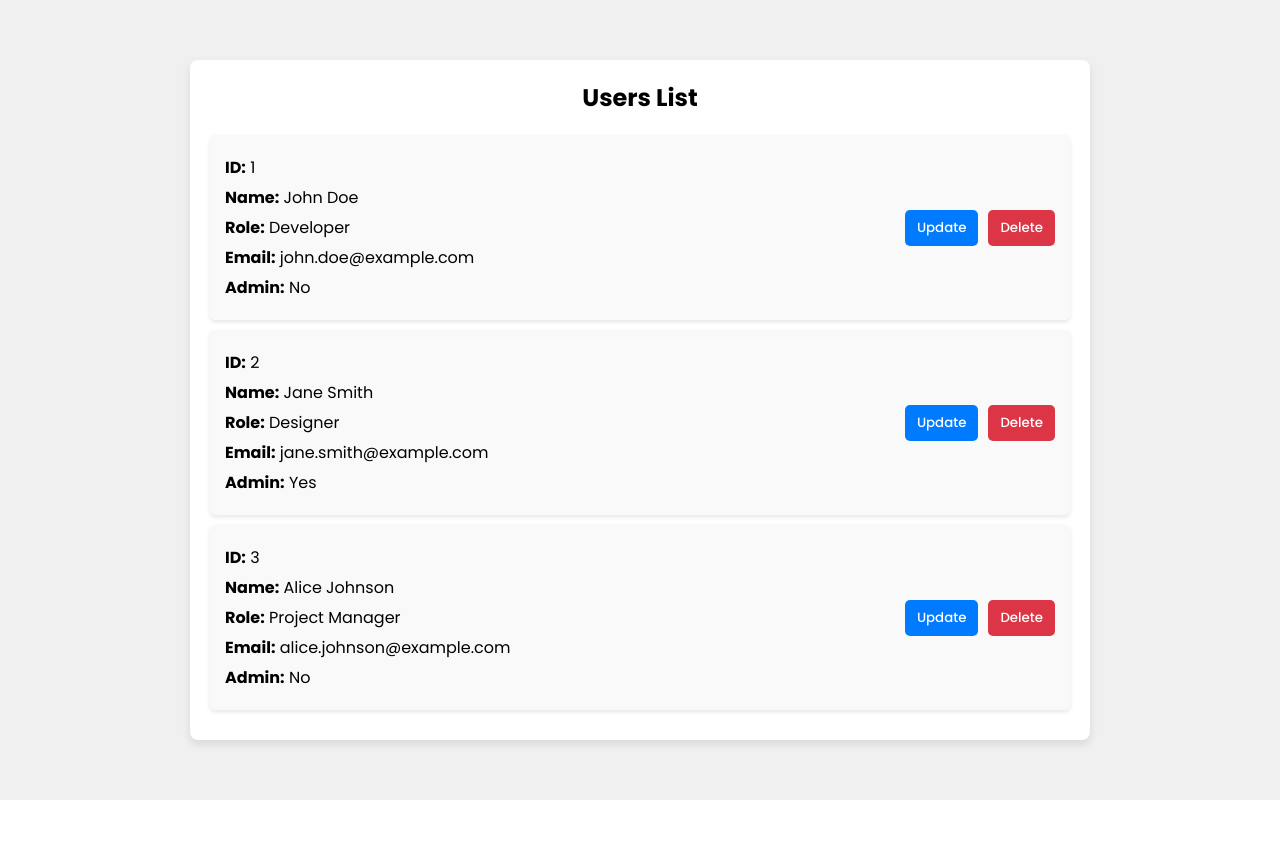
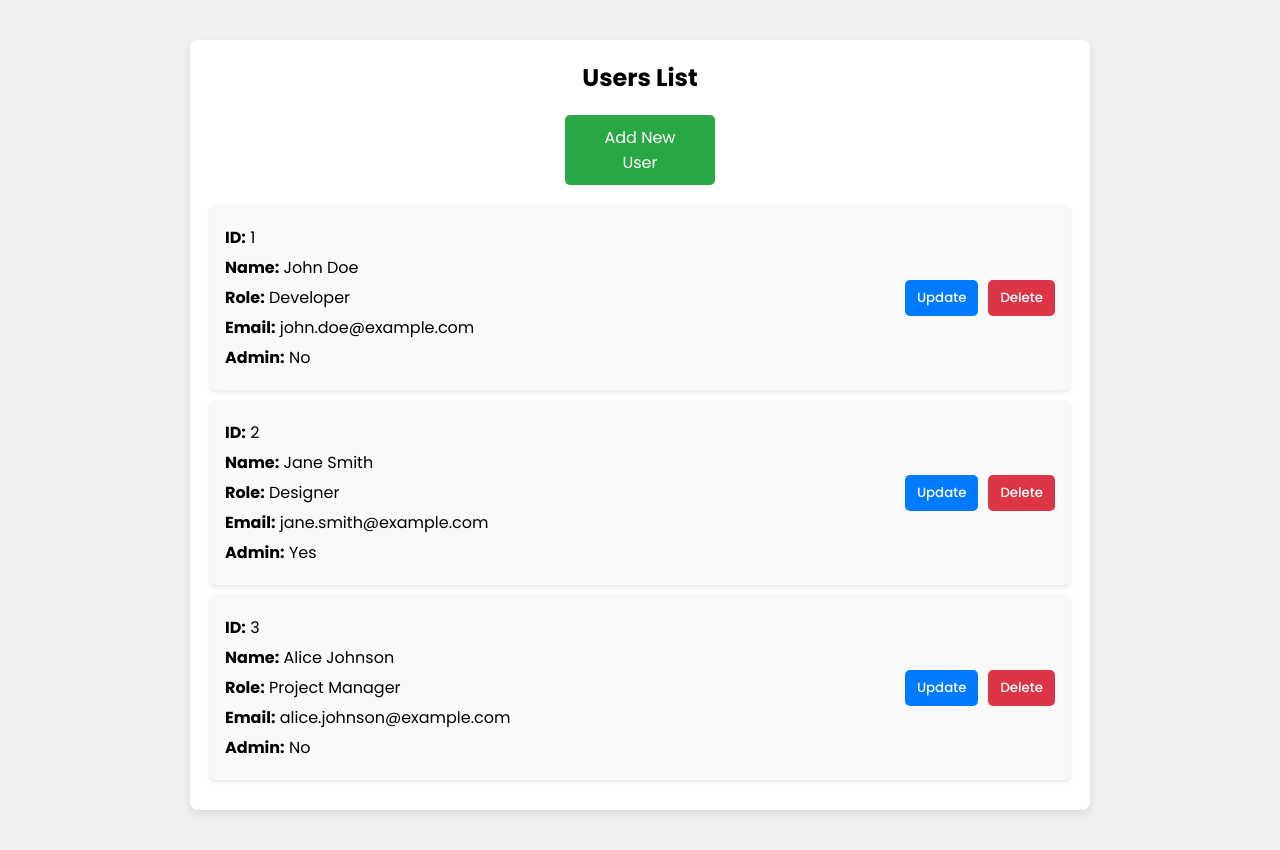
Before and after one commit to VictorMugisha/my-crud, a React (Vite) app in the folder client/: page / in a window 1280 px wide. Before the commit the page ends 800 px from the top, so only its background shows below. Built offline with nearby package versions, Linux system fonts and the light colour scheme.

Commit message:
Added a button to redirect a user to the form

```diff
--- a/client/src/App.css
+++ b/client/src/App.css
@@ -30,6 +30,26 @@
   text-align: center;
   font-size: 24px;
   margin-bottom: 20px;
+}
+
+.add-user-btn {
+  display: block;
+  width: 100%;
+  max-width: 150px;
+  margin: 0 auto 20px auto;
+  padding: 10px 20px;
+  background-color: #28a745;
+  color: #fff;
+  border: none;
+  border-radius: 5px;
+  font-size: 16px;
+  cursor: pointer;
+  text-align: center;
+  transition: background-color 0.3s ease;
+}
+
+.add-user-btn:hover {
+  background-color: #218838;
 }
 
 .users-list {
--- a/client/src/pages/Users.jsx
+++ b/client/src/pages/Users.jsx
@@ -1,8 +1,11 @@
-import React, { useState } from 'react';
+import React from 'react';
+import { useNavigate } from 'react-router-dom';
 
 export default function Users() {
+  const navigate = useNavigate();
+
   // Mock data for users
-  const [users, setUsers] = useState([
+  const [users, setUsers] = React.useState([
     { userId: 1, firstName: "John", lastName: "Doe", role: "Developer", email: "john.doe@example.com", isAdmin: false },
     { userId: 2, firstName: "Jane", lastName: "Smith", role: "Designer", email: "jane.smith@example.com", isAdmin: true },
     { userId: 3, firstName: "Alice", lastName: "Johnson", role: "Project Manager", email: "alice.johnson@example.com", isAdmin: false },
@@ -18,9 +21,15 @@ export default function Users() {
     console.log(`Update user with ID: ${userId}`);
   };
 
+  // Navigate to the Create User page
+  const handleAddUser = () => {
+    navigate('/create');
+  };
+
   return (
     <div className="users-container">
       <h2 className="users-title">Users List</h2>
+      <button className="add-user-btn" onClick={handleAddUser}>Add New User</button>
       <ul className="users-list">
         {users.map(user => (
           <li key={user.userId} className="user-card">
```
